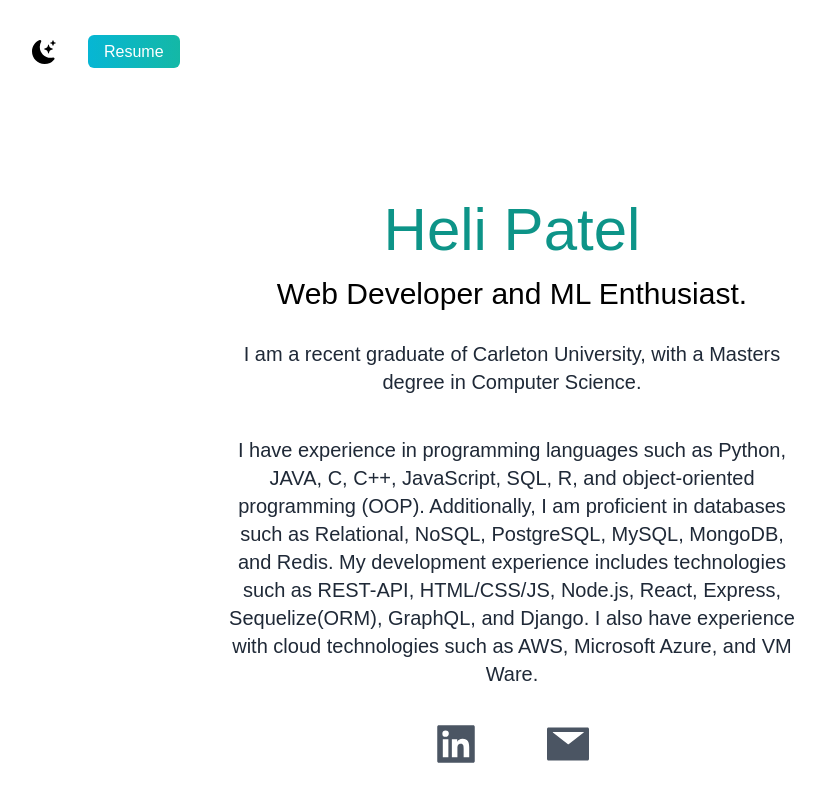
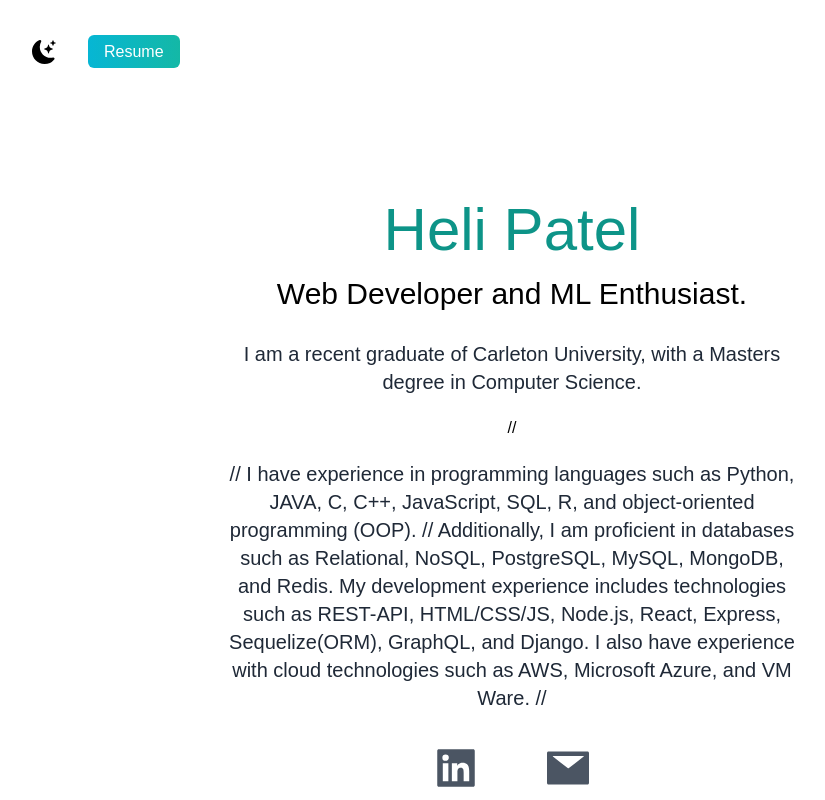
Before and after one commit to helipatel11/HeliPatelPortfolio, a Next.js app: page /HeliPatelPortfolio/ in a window 1280 px wide. Shown: the top 800 px of the page, without its empty margins (128-953 px from the left). Built offline with nearby package versions, Linux system fonts and the light colour scheme.

Commit message:
Update index.js

```diff
--- a/pages/index.js
+++ b/pages/index.js
@@ -75,10 +75,10 @@ export default function Home() {
               I am a recent graduate of Carleton University, with a Masters degree in Computer Science.
               </p>
 
-            <p className="text-md py-5 leading-8 text-gray-800 dark:text-gray-200 max-w-xl mx-auto md:text-xl">
-              I have experience in programming languages such as Python, JAVA, C, C++, JavaScript, SQL, R, and object-oriented programming (OOP).
-Additionally, I am proficient in databases such as Relational, NoSQL, PostgreSQL, MySQL, MongoDB, and Redis. My development experience includes technologies such as REST-API, HTML/CSS/JS, Node.js, React, Express, Sequelize(ORM), GraphQL, and Django. I also have experience with cloud technologies such as AWS, Microsoft Azure, and VM Ware.
-            </p>
+//             <p className="text-md py-5 leading-8 text-gray-800 dark:text-gray-200 max-w-xl mx-auto md:text-xl">
+//               I have experience in programming languages such as Python, JAVA, C, C++, JavaScript, SQL, R, and object-oriented programming (OOP).
+// Additionally, I am proficient in databases such as Relational, NoSQL, PostgreSQL, MySQL, MongoDB, and Redis. My development experience includes technologies such as REST-API, HTML/CSS/JS, Node.js, React, Express, Sequelize(ORM), GraphQL, and Django. I also have experience with cloud technologies such as AWS, Microsoft Azure, and VM Ware.
+//             </p>
 
             <div className="text-5xl flex justify-center gap-16 py-3 text-gray-600 dark:text-gray-400">
               <a href="https://www.linkedin.com/in/helipatelhp/" ><AiFillLinkedin /></a>
@@ -154,18 +154,11 @@ Additionally, I am proficient in databases such as Relational, NoSQL, PostgreSQL
               From a young age, I have always been driven by a passion for solving problems and creating innovative solutions. I was fascinated by the world of technology and the endless possibilities it held.
               I pursued this passion by earning degrees in Computer Science and honing my skills through various projects and internships.
               My journey has been a constant learning experience, and I am grateful for every opportunity that has come my way.
-              {/* Since the beginning of my journey as a freelance designer and
-              developer, I've done remote work for
-              <span className="text-teal-500"> agencies </span>
-              consulted for <span className="text-teal-500">startups </span>
-              and collaborated with talanted people to create digital products
-              for both business and consumer use. */}
+
             </p>
             <p className="text-md py-2 leading-8 text-gray-800 dark:text-gray-200">
               Through my projects, I have been able to apply my technical knowledge and problem-solving skills to real-world situations.
               From developing a web application for a local non-profit organization to automating a manual process for a large corporation, I have gained a deep understanding of what it takes to create a successful project.
-              {/* I offer from a wide range of services, including brand design,
-              programming and teaching. */}
             </p>
             <p className="text-md py-2 leading-8 text-gray-800 dark:text-gray-200">
               As I continue to grow as a software developer, I am excited to share my work and journey with you.
```
